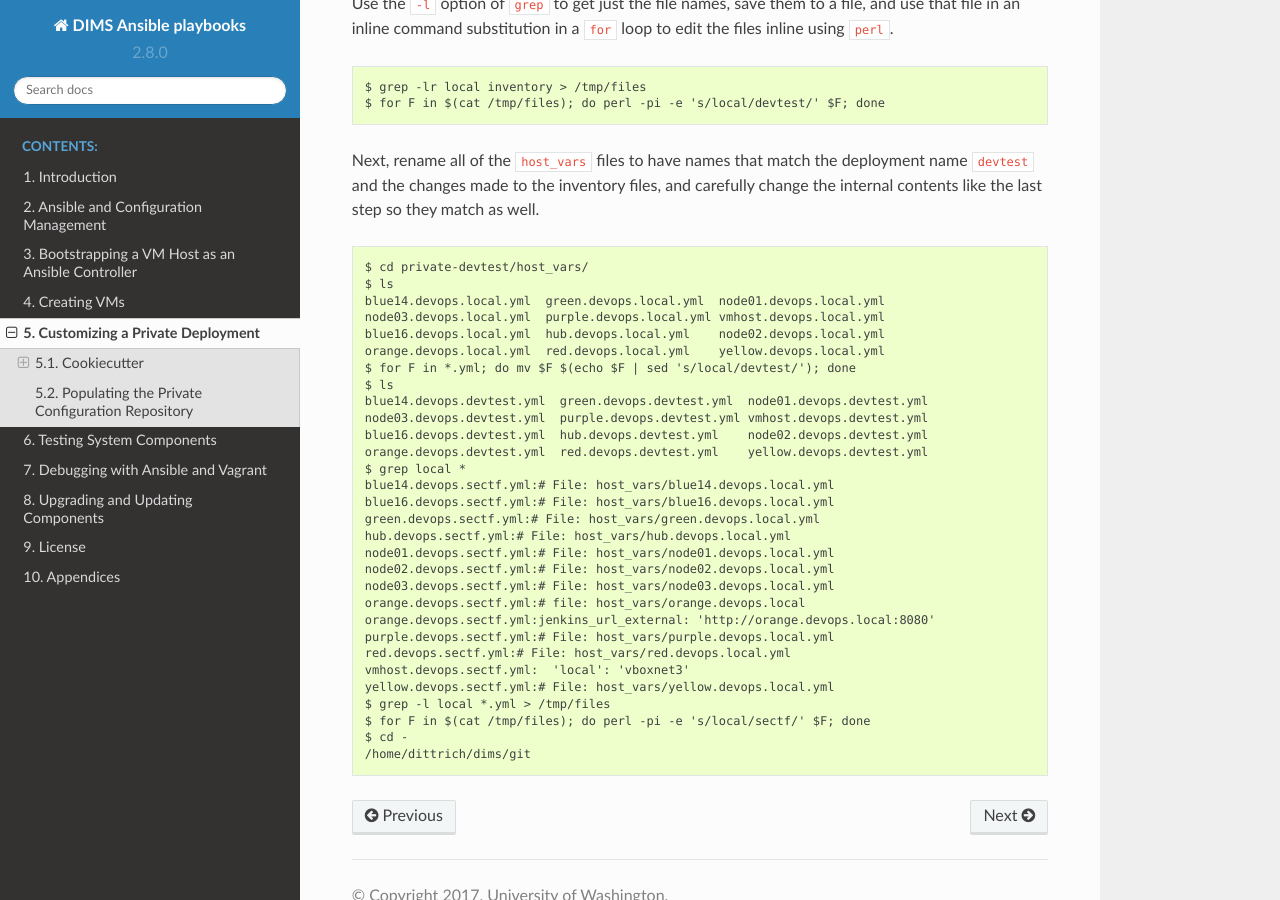
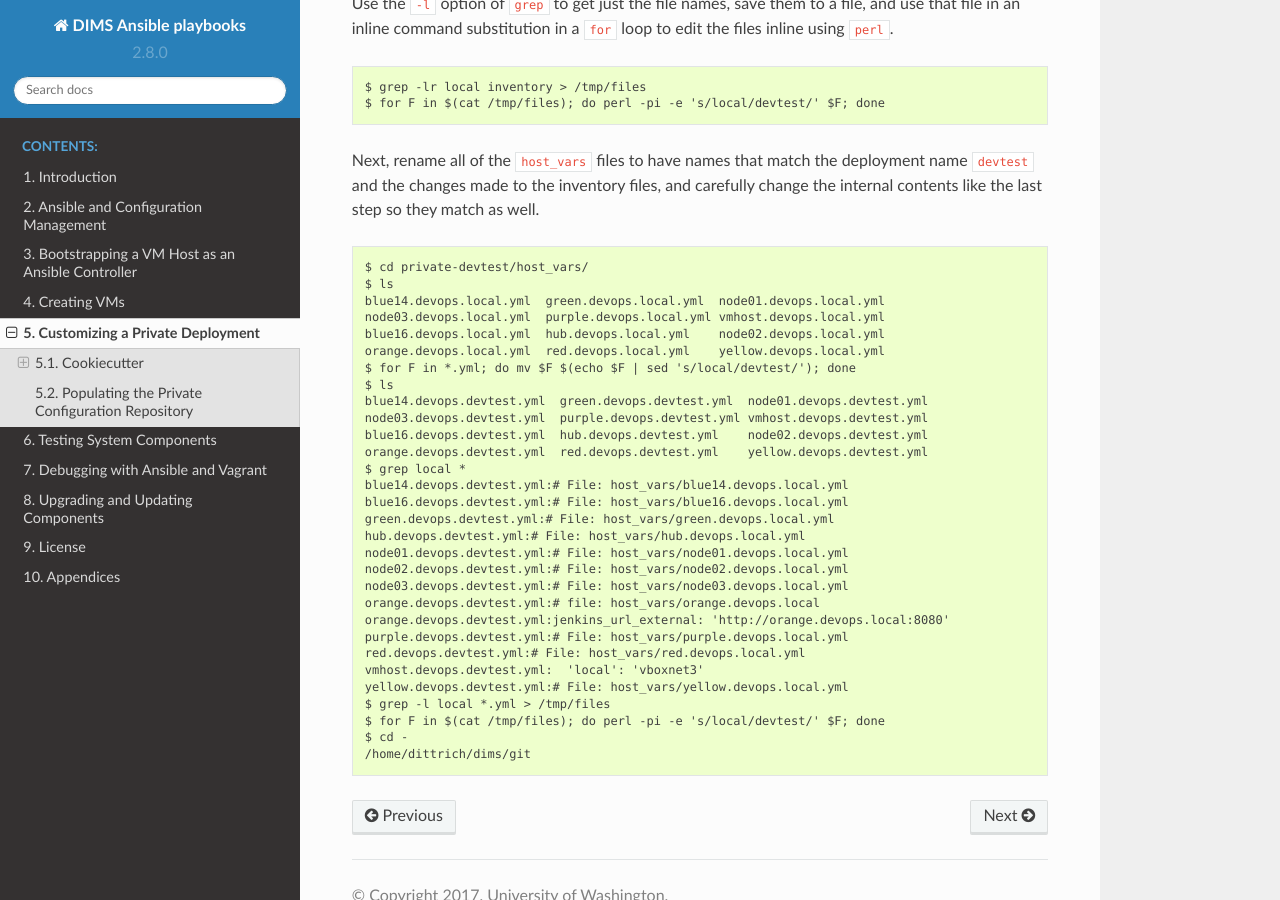
Before and after one commit to uw-dims/ansible-dims-playbooks, a Sphinx documentation site: the page built from docs/source/localcustomization.rst, in a window 1280 px wide and 900 px high, scrolled down 14667 px. Built offline with Sphinx 7.4.7 and the Read the Docs theme 2.0.0, drawn with Linux system fonts in a browser that asks for light colours.

Commit message:
Fix examples

```diff
--- a/docs/source/localcustomization.rst
+++ b/docs/source/localcustomization.rst
@@ -966,21 +966,21 @@ step so they match as well.
     blue16.devops.devtest.yml  hub.devops.devtest.yml    node02.devops.devtest.yml
     orange.devops.devtest.yml  red.devops.devtest.yml    yellow.devops.devtest.yml
     $ grep local *
-    blue14.devops.sectf.yml:# File: host_vars/blue14.devops.local.yml
-    blue16.devops.sectf.yml:# File: host_vars/blue16.devops.local.yml
-    green.devops.sectf.yml:# File: host_vars/green.devops.local.yml
-    hub.devops.sectf.yml:# File: host_vars/hub.devops.local.yml
-    node01.devops.sectf.yml:# File: host_vars/node01.devops.local.yml
-    node02.devops.sectf.yml:# File: host_vars/node02.devops.local.yml
-    node03.devops.sectf.yml:# File: host_vars/node03.devops.local.yml
-    orange.devops.sectf.yml:# file: host_vars/orange.devops.local
-    orange.devops.sectf.yml:jenkins_url_external: 'http://orange.devops.local:8080'
-    purple.devops.sectf.yml:# File: host_vars/purple.devops.local.yml
-    red.devops.sectf.yml:# File: host_vars/red.devops.local.yml
-    vmhost.devops.sectf.yml:  'local': 'vboxnet3'
-    yellow.devops.sectf.yml:# File: host_vars/yellow.devops.local.yml
+    blue14.devops.devtest.yml:# File: host_vars/blue14.devops.local.yml
+    blue16.devops.devtest.yml:# File: host_vars/blue16.devops.local.yml
+    green.devops.devtest.yml:# File: host_vars/green.devops.local.yml
+    hub.devops.devtest.yml:# File: host_vars/hub.devops.local.yml
+    node01.devops.devtest.yml:# File: host_vars/node01.devops.local.yml
+    node02.devops.devtest.yml:# File: host_vars/node02.devops.local.yml
+    node03.devops.devtest.yml:# File: host_vars/node03.devops.local.yml
+    orange.devops.devtest.yml:# file: host_vars/orange.devops.local
+    orange.devops.devtest.yml:jenkins_url_external: 'http://orange.devops.local:8080'
+    purple.devops.devtest.yml:# File: host_vars/purple.devops.local.yml
+    red.devops.devtest.yml:# File: host_vars/red.devops.local.yml
+    vmhost.devops.devtest.yml:  'local': 'vboxnet3'
+    yellow.devops.devtest.yml:# File: host_vars/yellow.devops.local.yml
     $ grep -l local *.yml > /tmp/files
-    $ for F in $(cat /tmp/files); do perl -pi -e 's/local/sectf/' $F; done
+    $ for F in $(cat /tmp/files); do perl -pi -e 's/local/devtest/' $F; done
     $ cd -
     /home/dittrich/dims/git
 
```
